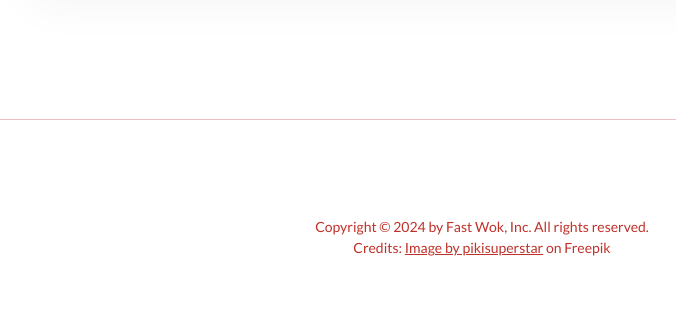
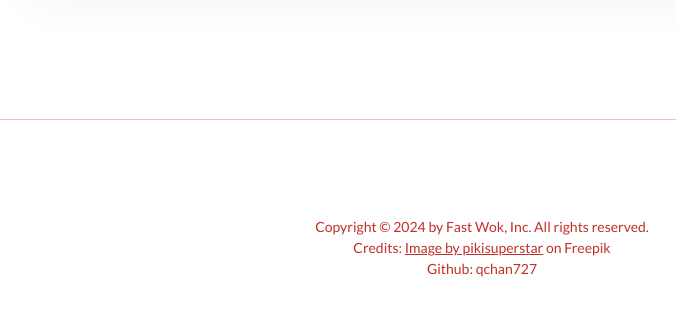
Before and after one commit to qchan727/fastwok, a plain HTML site: page index.html in a window 1280 px wide. Shown: the part 2252-2567 px from the top of the page, without its empty margins (158-834 px from the left). Drawn offline with nearby package versions, Linux system fonts and the light colour scheme.

Commit message:
test: additional line to check if domain points correctly

```diff
--- a/index.html
+++ b/index.html
@@ -161,6 +161,7 @@
             target="_blank">
             Image
             by pikisuperstar</a> on Freepik</p>
+      <p>Github: qchan727</p>
    </footer>
 
 
```
